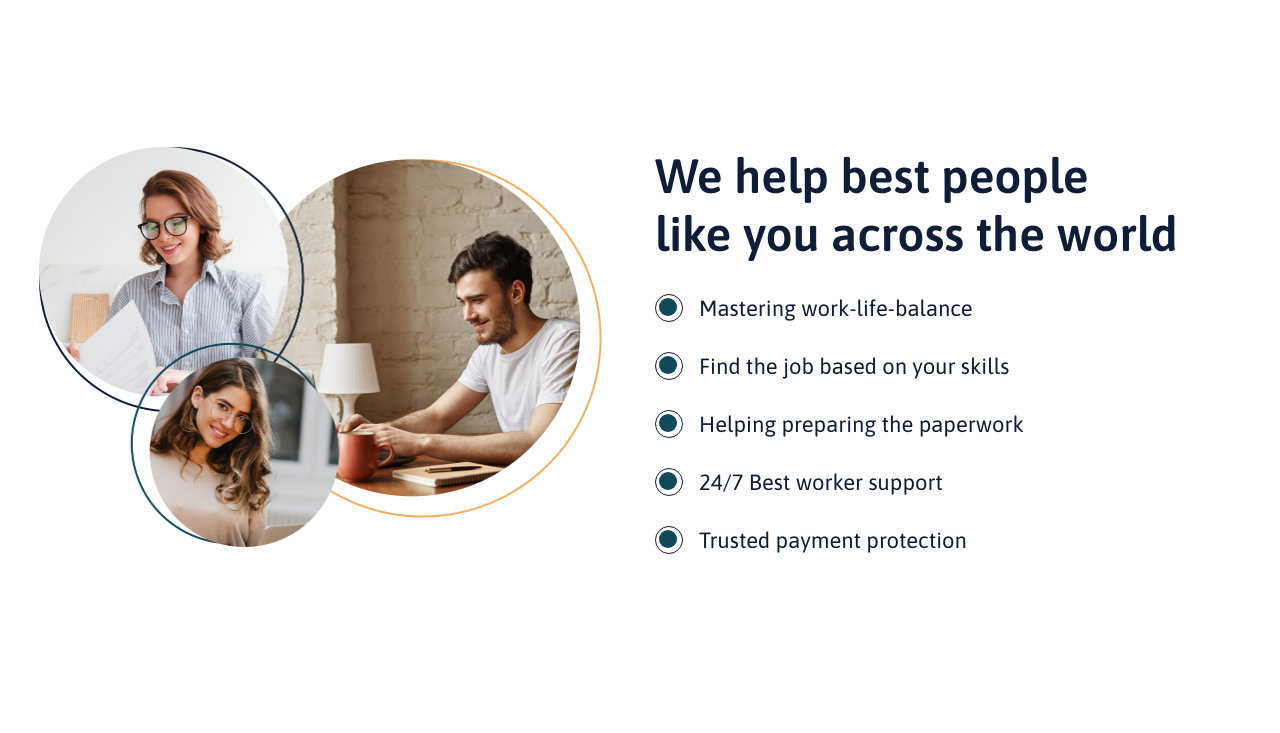
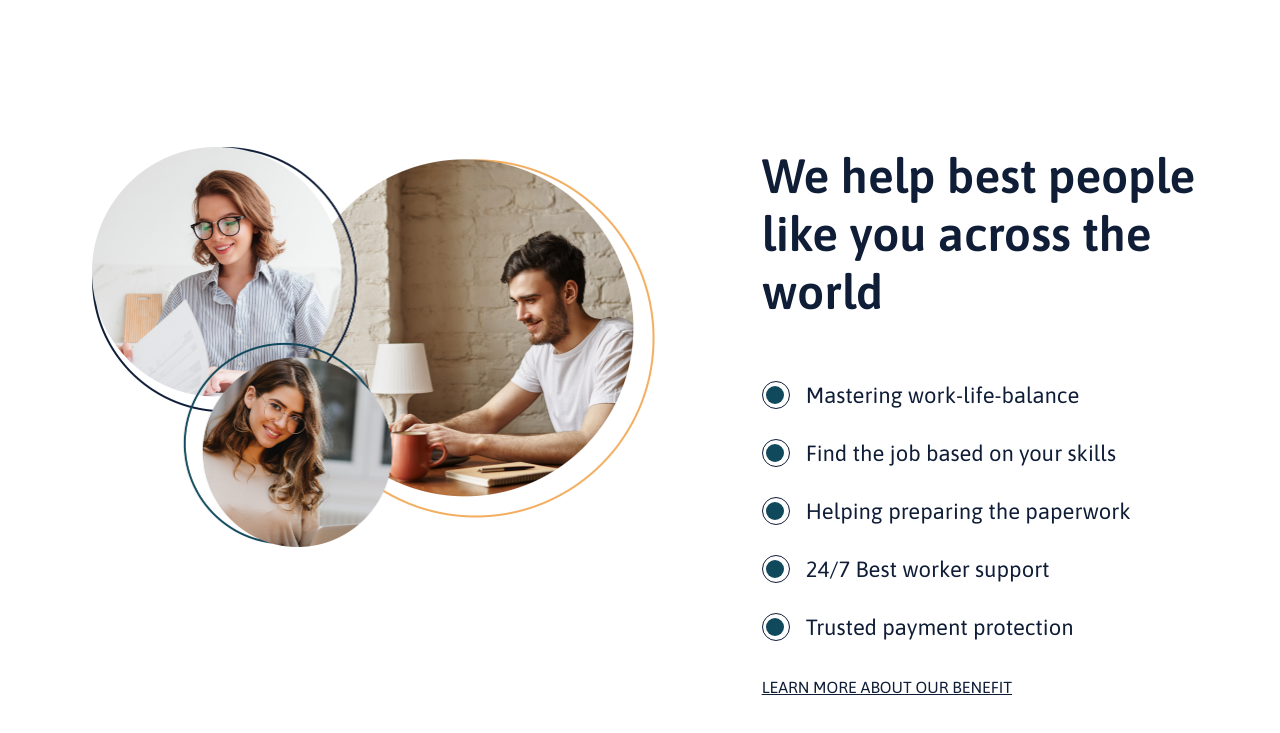
Before and after one commit to wawanneutron/compette, a plain HTML site: page index.html in a window 1280 px wide. Shown: the part 1104-1837 px from the top of the page. Before the commit the page ends 1677 px from the top, so only its background shows below. Drawn offline with Linux system fonts and the light colour scheme.

Commit message:
learn more

```diff
--- a/index.html
+++ b/index.html
@@ -83,12 +83,12 @@
     </div>
     <main class="container-fluid main-reason">
       <div class="row">
-        <div class="col-md-6 text-center">
+        <div class="col-md-6 col-lg-7 text-center">
           <div class="reason">
             <img src="/images/gallery.png" class="img-fluid" />
           </div>
         </div>
-        <div class="col-md-6 col-reason">
+        <div class="col-md-6 col-lg-5 col-reason">
           <div class="reason-content">
             <h1>
               We help best people <br />
@@ -123,6 +123,9 @@
                 <div class="radio__radio"></div>
                 Trusted payment protection
               </label>
+              <div class="more">
+                <a href="#">LEARN MORE ABOUT OUR BENEFIT</a>
+              </div>
             </div>
           </div>
         </div>
--- a/style/_reason.scss
+++ b/style/_reason.scss
@@ -14,7 +14,7 @@ main.main-reason {
         color: #0f1d37;
       }
       .about {
-        margin-top: 20px;
+        margin: 50px 0 50px 0;
         font-size: 22px;
         color: #0f1d37;
         line-height: 50px;
@@ -46,6 +46,13 @@ main.main-reason {
           background: #10495c;
           border-radius: 50%;
         }
+        .more a {
+          font-size: 16px;
+
+          line-height: 18px;
+          text-decoration-line: underline;
+          color: #0f1d37 !important;
+        }
       }
     }
   }
```
Also changed, not shown: style/main.css, 1 other file.
